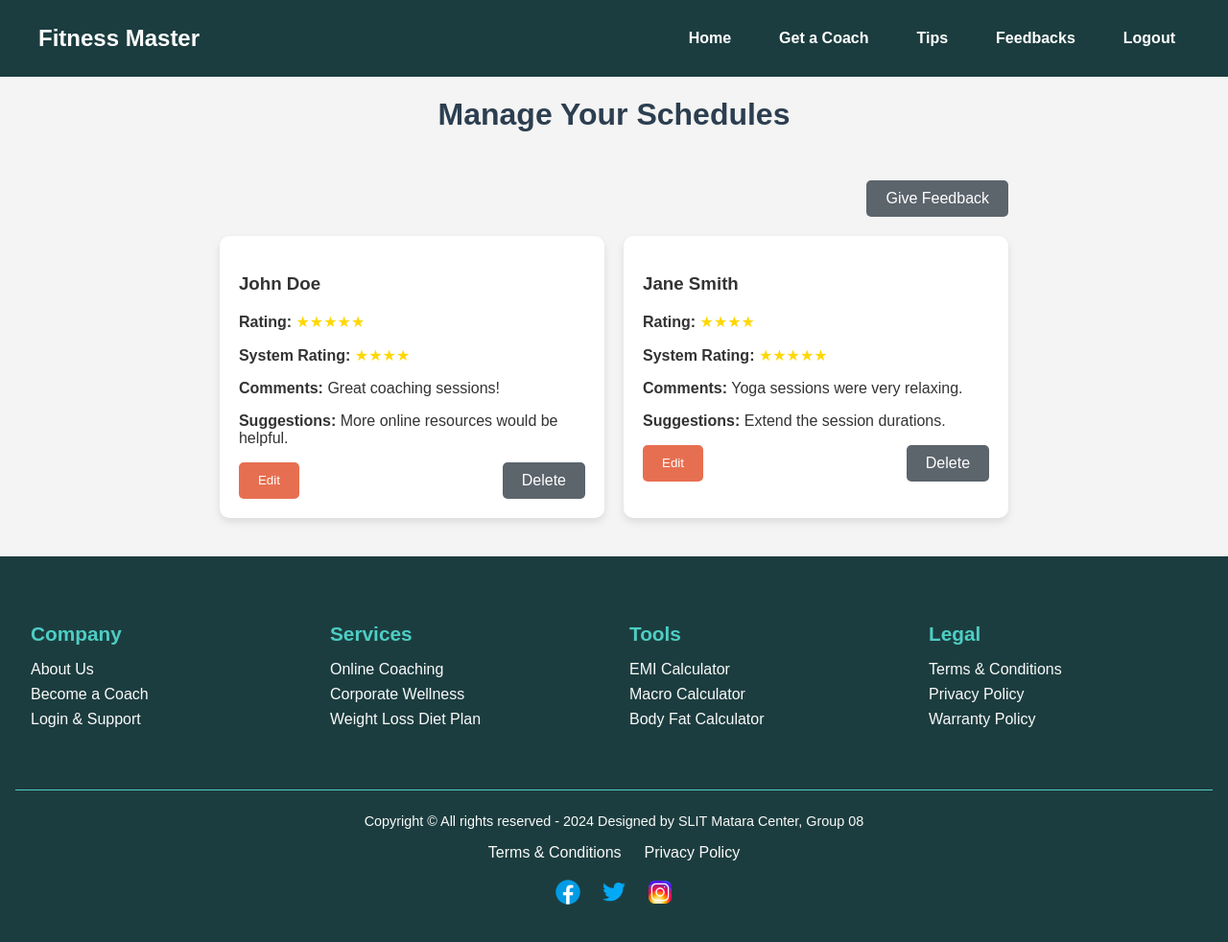
After one commit to YeharaDananjaya/Project-06---Fitness-Master, a PHP site: page /manage_schedules.php in a window 1280 px wide. The commit adds this page. Shown: the whole page at 96% size. Run offline with PHP 8.4, Linux system fonts and the light colour scheme; data comes from the database, SQL or seed files in the repository; both versions use the stored data as it was after the commit.

Commit message:
add changes

```diff
--- /dev/null
+++ b/src/manage_schedules.php
@@ -0,0 +1,159 @@
+<?php
+// Include navbar and database connection
+include("navbar.php");
+include("db.php");
+
+// READ Feedbacks
+$sql = "SELECT f.*, u.name AS user_name, c.name AS coach_name
+        FROM feedbacks f
+        JOIN users u ON f.user_id = u.id
+        JOIN coaches c ON f.coach_id = c.coach_id";
+$result = $con->query($sql);
+$feedbacks = [];
+if ($result->num_rows > 0) {
+    while ($row = $result->fetch_assoc()) {
+        $feedbacks[] = $row;
+    }
+}
+
+// DELETE Feedback
+if (isset($_GET['delete_id'])) {
+    $id = $_GET['delete_id'];
+    $sql = "DELETE FROM feedbacks WHERE feedback_id = ?";
+    $stmt = $con->prepare($sql);
+    $stmt->bind_param("i", $id);
+    $stmt->execute();
+    header('Location: manage_feedbacks.php');
+    exit;
+}
+
+// Update Feedback
+if ($_SERVER['REQUEST_METHOD'] == 'POST' && isset($_POST['update_feedback'])) {
+    $id = $_POST['feedback_id'];
+    $rating = $_POST['rating'];
+    $system_rating = $_POST['system_rating'];
+    $comments = $_POST['comments'];
+    $improvement_suggestions = $_POST['improvement_suggestions'];
+
+    $sql = "UPDATE feedbacks SET rating = ?, system_rating = ?, comments = ?, improvement_suggestions = ? WHERE feedback_id = ?";
+    $stmt = $con->prepare($sql);
+    $stmt->bind_param("iissi", $rating, $system_rating, $comments, $improvement_suggestions, $id);
+    $stmt->execute();
+    header('Location: manage_feedbacks.php');
+    exit;
+}
+?>
+
+<!DOCTYPE html>
+<html lang="en">
+<head>
+    <meta charset="UTF-8">
+    <meta name="viewport" content="width=device-width, initial-scale=1.0">
+    <title>Fitness Master - Manage Feedbacks</title>
+    <link rel="stylesheet" href="./styles/feedbacks.css">
+</head>
+<body>
+    <h1>Manage Your Schedules</h1>
+
+    <div class="container">
+        <div class="btn-container">
+            <a href="add_feedback.php" class="btn">Give Feedback</a>
+        </div>
+
+        <!-- New Container for Feedback Cards -->
+        <div class="feedback-card-container">
+            <div class="card-grid">
+                <?php foreach ($feedbacks as $feedback) { ?>
+                    <div class="feedback-card">
+                        <div class="card-header">
+                            <h3><?php echo htmlspecialchars($feedback['coach_name']); ?></h3>
+                        </div>
+                        <div class="card-body">
+                            <p><strong>Rating:</strong> <span class="star-rating"><?php echo str_repeat("★", $feedback['rating']); ?></span></p>
+                            <p><strong>System Rating:</strong> <span class="star-rating"><?php echo str_repeat("★", $feedback['system_rating']); ?></span></p>
+                            <p><strong>Comments:</strong> <?php echo htmlspecialchars($feedback['comments']); ?></p>
+                            <p><strong>Suggestions:</strong> <?php echo htmlspecialchars($feedback['improvement_suggestions']); ?></p>
+                        </div>
+                        <div class="card-footer">
+                            <button class="btn edit" onclick="openEditModal(<?php echo htmlspecialchars(json_encode($feedback)); ?>)">Edit</button>
+                            <a href="?delete_id=<?php echo $feedback['feedback_id']; ?>" class="btn delete" onclick="return confirm('Are you sure?');">Delete</a>
+                        </div>
+                    </div>
+                <?php } ?>
+            </div>
+        </div>
+    </div>
+
+    <!-- The Modal -->
+    <div id="editModal" class="modal">
+        <div class="modal-content">
+            <span class="close" onclick="closeEditModal()">&times;</span>
+            <h2 class="modal-title">Edit Feedback</h2>
+            <form id="editFeedbackForm" method="POST">
+                <input type="hidden" name="feedback_id" id="feedback_id">
+
+                <div class="form-group">
+                    <label for="rating">Rating:</label>
+                    <select name="rating" id="rating" class="form-input" required>
+                        <option value="">Select Rating</option>
+                        <option value="1">1</option>
+                        <option value="2">2</option>
+                        <option value="3">3</option>
+                        <option value="4">4</option>
+                        <option value="5">5</option>
+                    </select>
+                </div>
+
+                <div class="form-group">
+                    <label for="system_rating">System Rating:</label>
+                    <select name="system_rating" id="system_rating" class="form-input" required>
+                        <option value="">Select System Rating</option>
+                        <option value="1">1</option>
+                        <option value="2">2</option>
+                        <option value="3">3</option>
+                        <option value="4">4</option>
+                        <option value="5">5</option>
+                    </select>
+                </div>
+
+                <div class="form-group">
+                    <label for="comments">Comments:</label>
+                    <textarea name="comments" id="comments" class="form-textarea" required></textarea>
+                </div>
+
+                <div class="form-group">
+                    <label for="improvement_suggestions">Suggestions for Improvement:</label>
+                    <textarea name="improvement_suggestions" id="improvement_suggestions" class="form-textarea" required></textarea>
+                </div>
+
+                <button type="submit" name="update_feedback" class="btn">Update Feedback</button>
+            </form>
+        </div>
+    </div>
+
+    <script>
+        function openEditModal(feedback) {
+            document.getElementById('feedback_id').value = feedback.feedback_id;
+            document.getElementById('comments').value = feedback.comments;
+            document.getElementById('improvement_suggestions').value = feedback.improvement_suggestions;
+
+            // Set the selected dropdown values for rating
+            document.getElementById('rating').value = feedback.rating;
+            document.getElementById('system_rating').value = feedback.system_rating;
+
+            document.getElementById('editModal').style.display = "block";
+        }
+
+        function closeEditModal() {
+            document.getElementById('editModal').style.display = "none";
+        }
+
+        window.onclick = function(event) {
+            if (event.target == document.getElementById('editModal')) {
+                closeEditModal();
+            }
+        }
+    </script>
+   <?php include 'footer.php'; ?>
+</body>
+</html>
--- a/src/navbar.php
+++ b/src/navbar.php
@@ -17,7 +17,7 @@
                         <a href="home.php" style="text-decoration: none; color: white; font-weight: 600; padding: 10px 15px; border-radius: 5px; transition: background-color 0.3s, transform 0.3s, box-shadow 0.3s;">Home</a>
                     </li>
                     <li>
-                        <a href="about.php" style="text-decoration: none; color: white; font-weight: 600; padding: 10px 15px; border-radius: 5px; transition: background-color 0.3s, transform 0.3s, box-shadow 0.3s;">Get a Coach</a>
+                        <a href="add_schedule.php" style="text-decoration: none; color: white; font-weight: 600; padding: 10px 15px; border-radius: 5px; transition: background-color 0.3s, transform 0.3s, box-shadow 0.3s;">Get a Coach</a>
                     </li>
                     <li>
                         <a href="tips.php" style="text-decoration: none; color: white; font-weight: 600; padding: 10px 15px; border-radius: 5px; transition: background-color 0.3s, transform 0.3s, box-shadow 0.3s;">Tips</a>
```
Also changed, not shown: src/add_schedule.php (+92 -0 lines), src/database/Fitness_Master.sql (+29 -0 lines), src/styles/schedules.css (added, +59 -0 lines).
